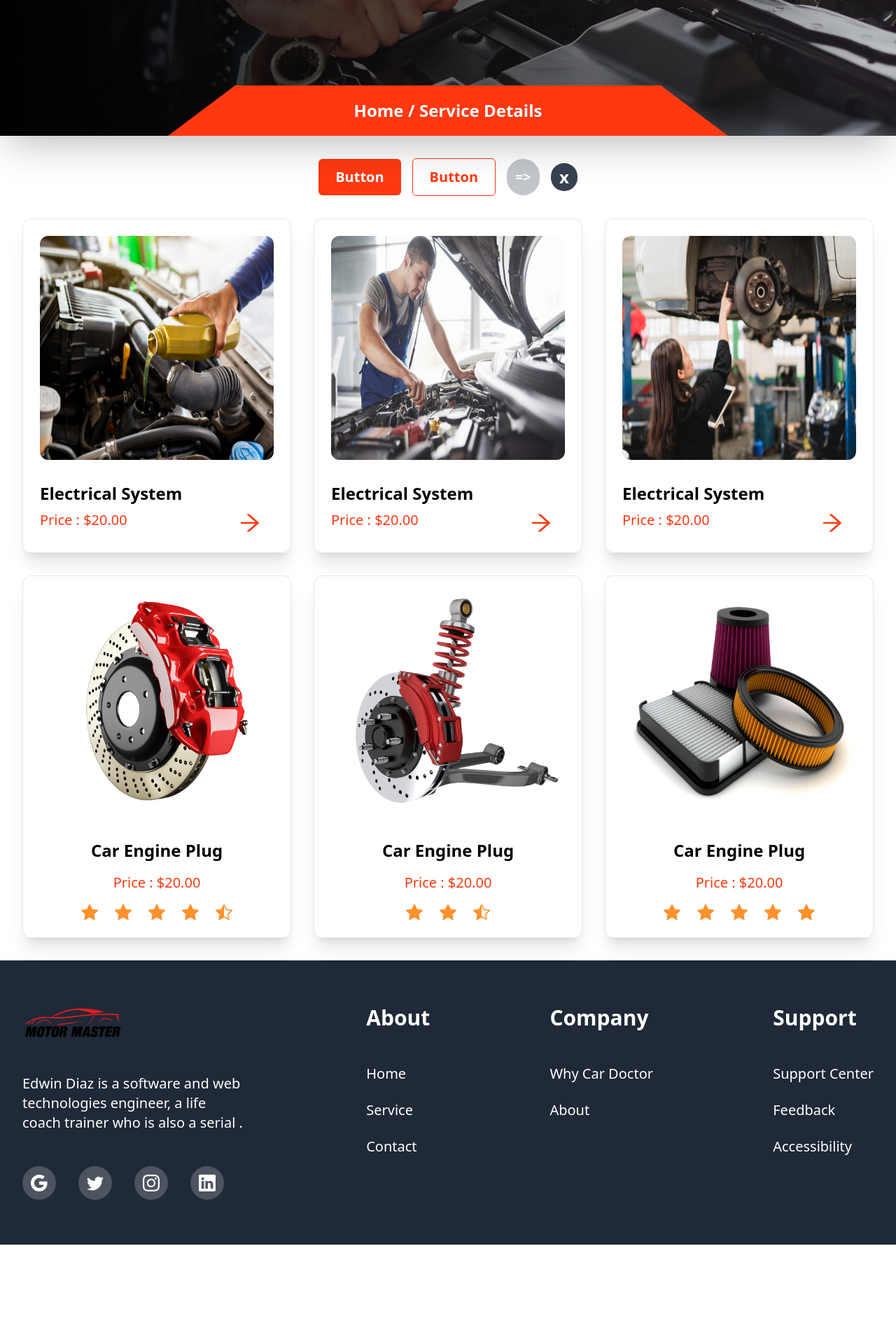
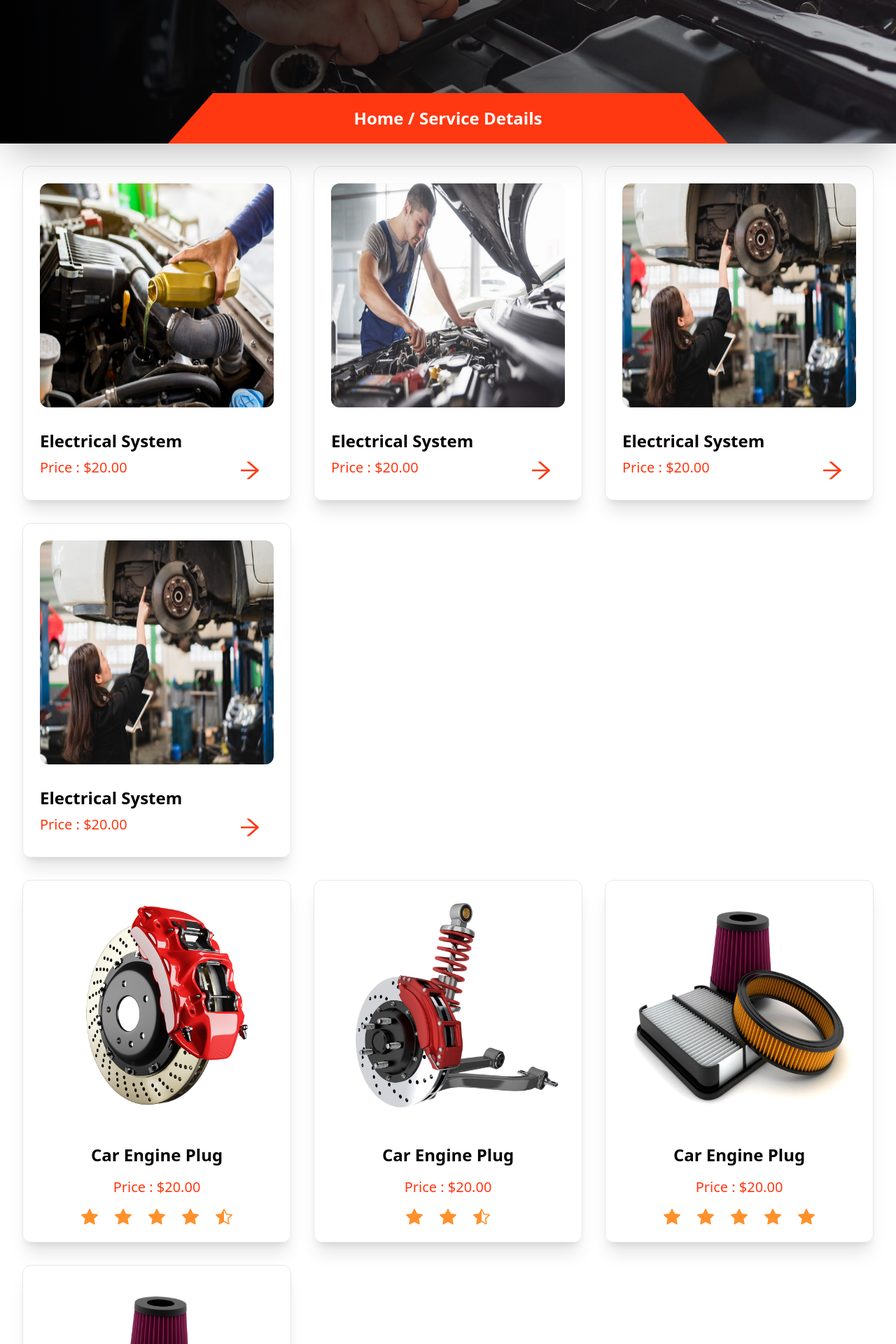
Before and after one commit to aHasnat1997/motor_masters_client, a React (Vite) app: page / in a window 1280 px wide. Shown: the part 520-2440 px from the top of the page at 70% size. Before the commit the page ends 2298 px from the top, so only its background shows below. Built offline with nearby package versions, Linux system fonts and the light colour scheme.

Commit message:
FIX: Logo, ADD: Cart component

```diff
--- /dev/null
+++ b/src/components/Cart.jsx
@@ -0,0 +1,26 @@
+/**
+ * Product and Service cart for the website.
+ * @param {String} image - Cart image.
+ * @param {String} title - Cart title.
+ * @param {String} date - Cart order date.
+ * @param {String} status - Cart order status.
+ * @returns {JSX.Element} Cart component.
+ */
+export default function Cart({ image, title, price, date, status }) {
+    return (
+        <div className="w-full flex items-center justify-between text-lg lg:text-2xl gap-4">
+            <div className="flex items-center gap-4">
+                <button className="btn-cancel px-3 py-1">x</button>
+                <div className="w-20 h-20 lg:w-40 lg:h-40 overflow-hidden rounded-xl">
+                    <img src={image} alt="cart-image" className="w-full h-full" />
+                </div>
+            </div>
+            <div className="w-full flex flex-col md:flex-row justify-between items-start">
+                <h3 className="md:w-60 font-semibold">{title}</h3>
+                <p>$ {price}</p>
+                <p>{date}</p>
+                <div className="bg-primary px-4 py-2 text-white font-semibold rounded-lg">{status}</div>
+            </div>
+        </div>
+    );
+}
--- a/src/components/Footer.jsx
+++ b/src/components/Footer.jsx
@@ -5,6 +5,7 @@ import Logo from './Logo';
 
 /**
  * Footer component for the website.
+ * @returns {JSX.Element} Footer.
  */
 export default function Footer() {
     // Array containing footer navigation data.
@@ -65,25 +66,35 @@ export default function Footer() {
      * @returns {JSX.Element} - The list item JSX.
      */
     const listItems = (name, path) => {
-        return <li className='text-xl'>
+        return <li className='text-xl group'>
             <Link to={path}>{name}</Link>
+            <div className='w-full h-1 bg-white duration-700 origin-left scale-x-0 group-hover:scale-x-100' />
         </li>;
     };
 
     return (
         <footer className="bg-gray-800 w-full">
             <div className='max-container py-16 text-white flex flex-col items-center lg:flex-row lg:items-start lg:justify-between gap-16'>
-                <div className='w-80 flex flex-col gap-12'>
-                    <Logo />
+                <div className='w-80 flex flex-col items-center gap-12'>
+                    <Logo position='footer' />
                     <p className='text-xl'>Edwin Diaz is a software and web technologies engineer, a life coach trainer who is also a serial .</p>
                     <div className='flex items-center gap-8 text-2xl'>
-                        <div className='p-3 bg-white/20 rounded-full'><BsGoogle /></div>
-                        <div className='p-3 bg-white/20 rounded-full'><BsTwitter /></div>
-                        <div className='p-3 bg-white/20 rounded-full'><BsInstagram /></div>
-                        <div className='p-3 bg-white/20 rounded-full'><BsLinkedin /></div>
+                        <div className='cursor-pointer p-3 bg-white/20 rounded-full duration-200 hover:bg-white/50'>
+                            <BsGoogle />
+                        </div>
+                        <div className='cursor-pointer p-3 bg-white/20 rounded-full duration-200 hover:bg-white/50'>
+                            <BsTwitter />
+                        </div>
+                        <div className='cursor-pointer p-3 bg-white/20 rounded-full duration-200 hover:bg-white/50'>
+                            <BsInstagram />
+                        </div>
+                        <div className='cursor-pointer p-3 bg-white/20 rounded-full duration-200 hover:bg-white/50'>
+                            <BsLinkedin />
+                        </div>
                     </div>
                 </div>
 
+                <div className='w-full flex flex-col md:flex-row md:items-start md:justify-between gap-16'>
                     {
                         footerNav.map((item, i) => <div
                             key={i}
@@ -102,6 +113,7 @@ export default function Footer() {
                         </div>)
                     }
                 </div>
+            </div>
         </footer>
     );
 }
--- a/src/components/Logo.jsx
+++ b/src/components/Logo.jsx
@@ -1,19 +1,22 @@
 import { Link } from "react-router-dom";
 import logo from "../assets/logo.png";
+import whiteLogo from "../assets/logo-white.png";
 
 /**
  * Main Logo component for the website.
+ * @param {String} position - where to place the logo.
  * @returns {JSX.Element} - website Logo.
  */
-export default function Logo() {
+export default function Logo({ position }) {
     return (
         <div className="w-fit relative overflow-hidden group">
-            <div className="bg-white/70 h-56 w-20 rotate-45 duration-1000 absolute -top-24 -left-32 group-hover:left-56" />
+            <div className={`h-96 w-20 rotate-45 duration-[2000ms] absolute -top-40 -left-60 group-hover:left-96
+            ${position === 'nav' ? 'bg-white/95' : position === 'footer' ? 'bg-white/30' : ''}`} />
             <Link to='/'>
                 <img
-                    src={logo}
+                    src={position === 'nav' ? logo : position === 'footer' ? whiteLogo : ''}
                     alt="logo"
-                    className="w-36 click-effect"
+                    className={`click-effect ${position === 'nav' ? 'w-44' : position === 'footer' ? 'w-60' : ''}`}
                 />
             </Link>
         </div>
--- a/src/components/MainNav.jsx
+++ b/src/components/MainNav.jsx
@@ -6,6 +6,7 @@ import Logo from "./Logo";
 
 /**
  * Main navigation bar component for the website.
+ * @returns {JSX.Element} Main navigation.
  */
 export default function MainNav() {
     // State to manage the mobile menu's open/close state.
@@ -58,7 +59,7 @@ export default function MainNav() {
     // Large screen navigation JSX.
     const lgNav = (
         <div className="flex justify-between items-center">
-            <Logo />
+            <Logo position='nav' />
             <ul className="flex items-center gap-10">
                 {menuItems.map(item => (
                     <React.Fragment key={item.menu}>
@@ -76,7 +77,7 @@ export default function MainNav() {
     // Small screen navigation JSX.
     const smNav = (
         <div className="flex justify-between items-center">
-            <Logo />
+            <Logo position='nav' />
             <div>
                 <button
                     className="px-3 py-1 click-effect"
--- a/src/index.css
+++ b/src/index.css
@@ -31,7 +31,7 @@
 
 /* Shapes */
 .trapezoid {
-    @apply w-full md:w-[50rem] border-solid border-b-[4.5rem] border-b-primary border-x-[6rem] border-x-transparent
+    @apply w-full md:w-[50rem] border-solid border-b-[4.5rem] border-b-primary border-x-[2rem] md:border-x-[4rem] border-x-transparent
 }
 
 /* test class */
--- a/src/layouts/ClientLayout.jsx
+++ b/src/layouts/ClientLayout.jsx
@@ -10,6 +10,7 @@ import productThree from "../assets/products/3.png";
 import ProductsCard from "../components/ProductsCard";
 import Banner from "../components/Banner";
 import bannerImg from "../assets/banner/4.jpg";
+import Cart from "../components/Cart";
 
 export default function ClientLayout() {
     return (
@@ -21,23 +22,35 @@ export default function ClientLayout() {
                     <Banner image={bannerImg} title='Service Details' route='Service Details' />
                 </div>
 
-                <div className="max-container my-8 flex items-center justify-center gap-4">
-                    <button className="btn-primary px-6 py-3">Button</button>
-                    <button className="btn-primary-outline px-6 py-3">Button</button>
-                    <button className="btn-slider p-3">{'=>'}</button>
-                    <button className="btn-cancel px-3 py-1">x</button>
-                </div>
-
-                <div className="max-container my-8 lg:flex gap-8">
+                <div className="max-container my-8 grid grid-cols-1 md:grid-cols-2 lg:grid-cols-3 gap-8">
                     <ServiceCard image={serviceOne} title='Electrical System' price='20.00' />
                     <ServiceCard image={serviceTwo} title='Electrical System' price='20.00' />
                     <ServiceCard image={serviceThree} title='Electrical System' price='20.00' />
+                    <ServiceCard image={serviceThree} title='Electrical System' price='20.00' />
                 </div>
 
-                <div className="max-container my-8 lg:flex gap-8">
+                <div className="max-container my-8 grid grid-cols-1 md:grid-cols-2 lg:grid-cols-3 gap-8">
                     <ProductsCard image={productOne} title='Car Engine Plug' price='20.00' ratting={4.4} />
                     <ProductsCard image={productTwo} title='Car Engine Plug' price='20.00' ratting={2.3} />
                     <ProductsCard image={productThree} title='Car Engine Plug' price='20.00' ratting={5} />
+                    <ProductsCard image={productThree} title='Car Engine Plug' price='20.00' ratting={5} />
+                </div>
+
+                <div className="max-container my-8 flex flex-col gap-8">
+                    <Cart
+                        image={productOne}
+                        title='Title of the Product or Service'
+                        price='525.67'
+                        date='25/10/2034'
+                        status='Pending'
+                    />
+                    <Cart
+                        image={serviceTwo}
+                        title='Title of the Product or Service'
+                        price='525.67'
+                        date='25/10/2034'
+                        status='Pending'
+                    />
                 </div>
 
             </main>
```
Also changed, not shown: src/assets/logo-white.png (added). Lines whose indentation alone changed are shown as unchanged.
